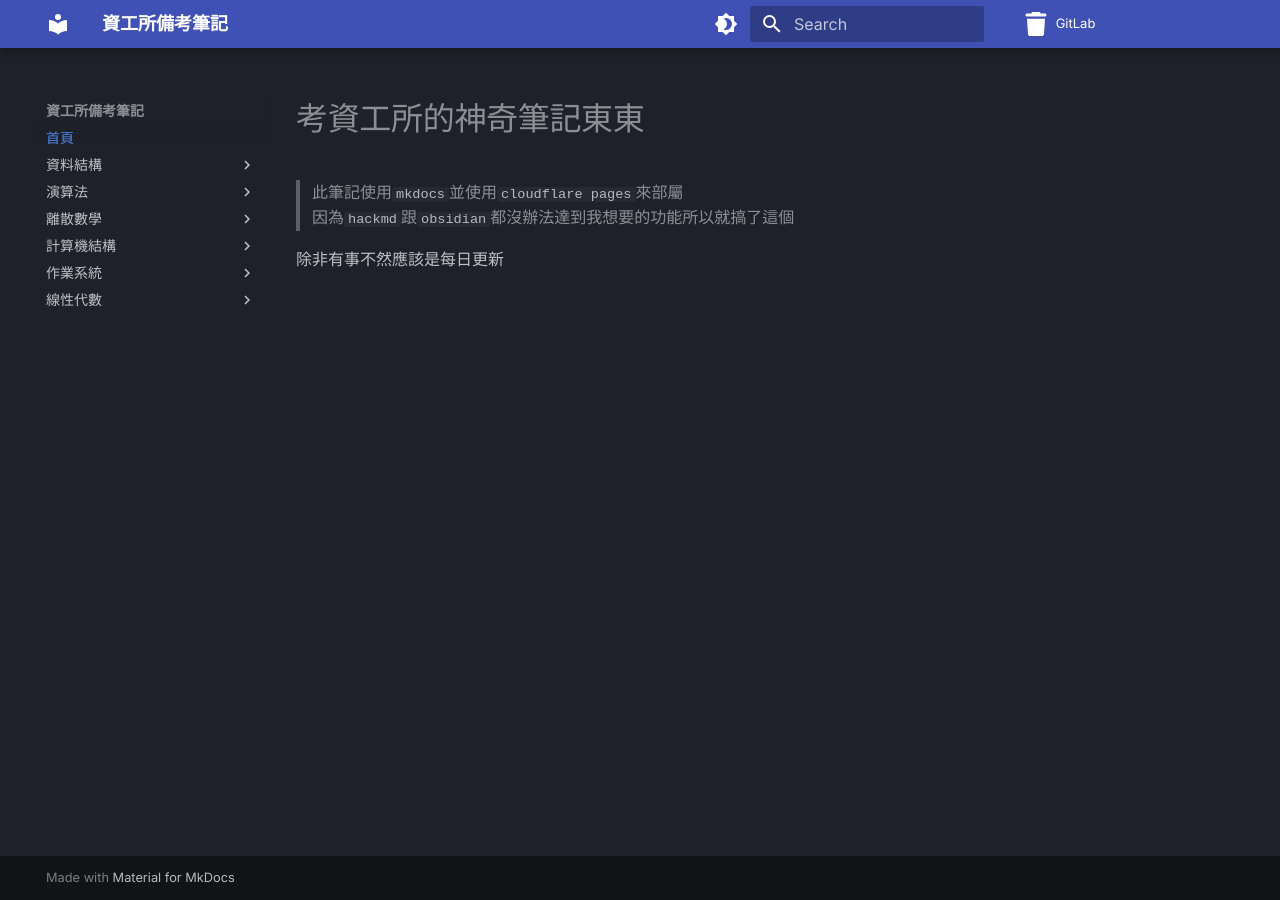
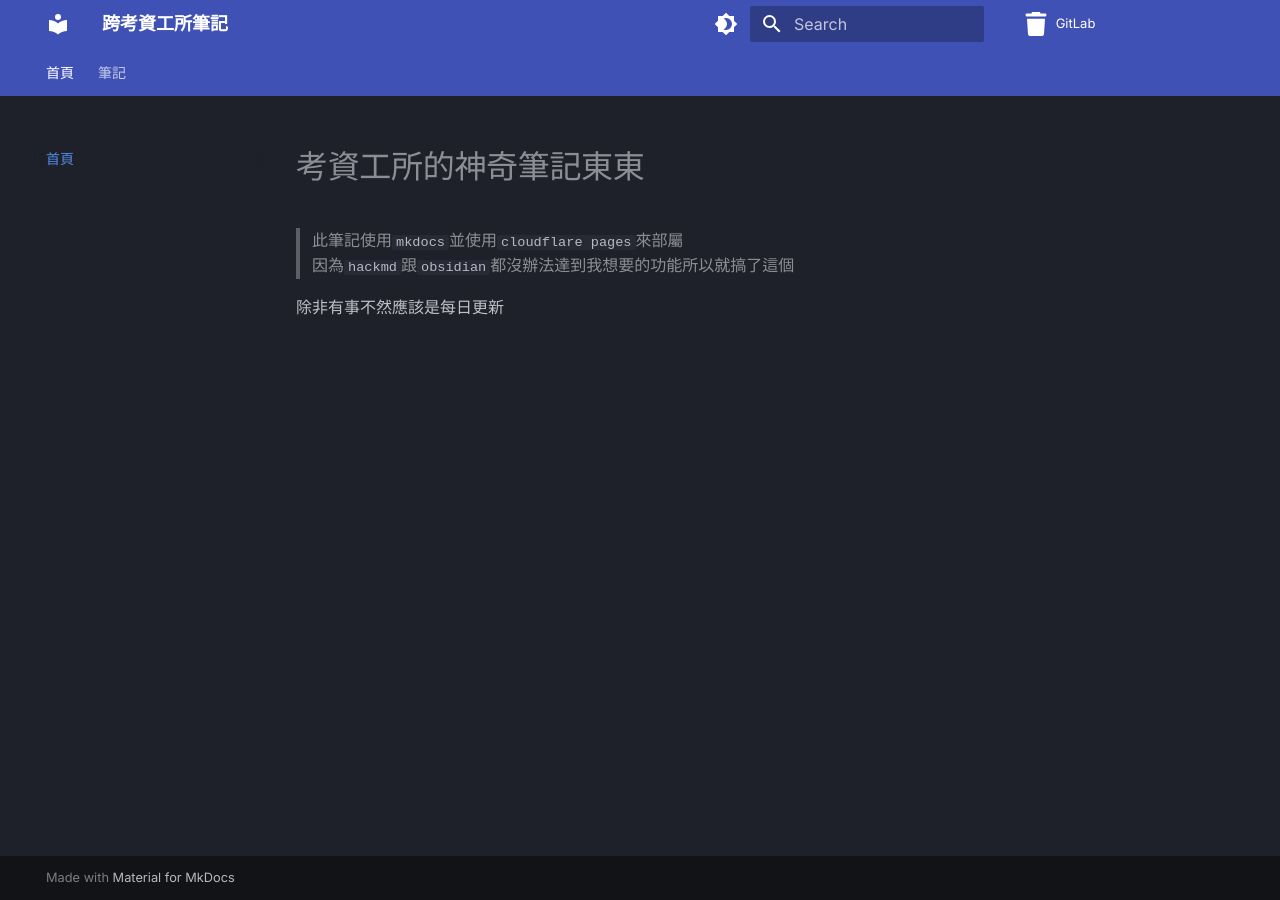
Before and after one commit to xDDoubleTea/cs-grad-notes, an MkDocs documentation site: the page built from docs/index.md, in a window 1280 px wide. Built offline with MkDocs 1.6.1 and Material for MkDocs 9.7.7, drawn with Linux system fonts in a browser that asks for light colours; comment, search, counter and statistics services are not loaded.

Commit message:
updated mkdocs.yml

```diff
--- a/mkdocs.yml
+++ b/mkdocs.yml
@@ -1,8 +1,10 @@
-site_name: 資工所備考筆記
+site_name: 跨考資工所筆記
 site_url: https://cs.hoshiyomi-dev.work
 
 theme:
   name: material
+  features:
+    - navigation.tabs
   font:
     text: Inter
     code: JetBrains Mono
@@ -52,18 +54,19 @@ extra_css:
 
 nav:
   - 首頁: index.md
-  - 資料結構:
-      - Hashing: data-structures/hashing.md
-      - Tree: data-structures/trees.md
-  - 演算法:
-      - 圖論基礎: algorithms/graph-basics.md
-  - 離散數學:
-      - 生成函數: discrete-mathematics/generating-functions.md
-  - 計算機結構:
-      - 效能評估: computer-architecture/performance.md
-  - 作業系統:
-      - 待補: operating-systems/idk.md
-  - ...
+  - 筆記:
+      - 資料結構:
+          - Hashing: data-structures/hashing.md
+          - Tree: data-structures/trees.md
+      - 演算法:
+          - 圖論基礎: algorithms/graph-basics.md
+      - 離散數學:
+          - 生成函數: discrete-mathematics/generating-functions.md
+      - 計算機結構:
+          - 效能評估: computer-architecture/performance.md
+      - 作業系統:
+          - 待補: operating-systems/idk.md
+      - ...
 
 plugins:
   - search
```
